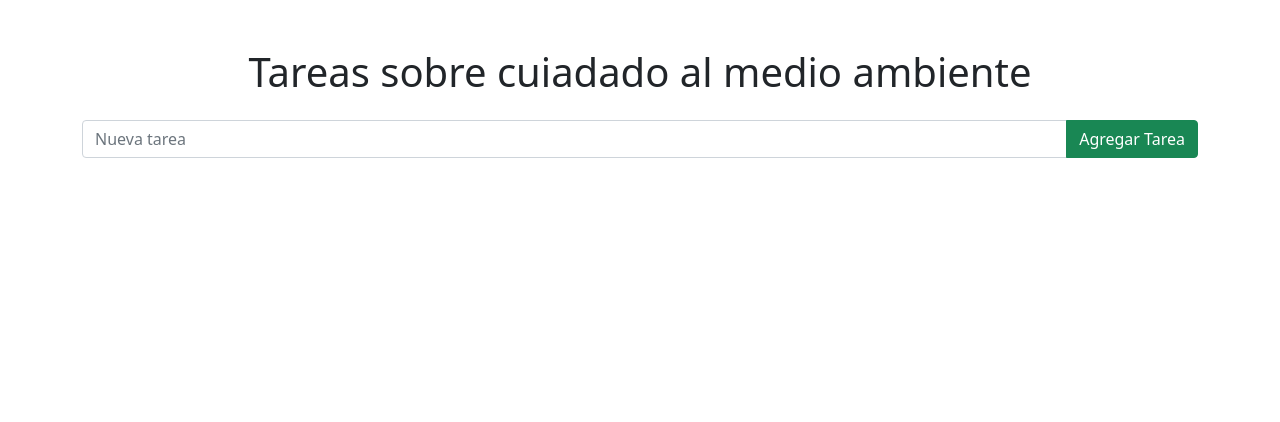
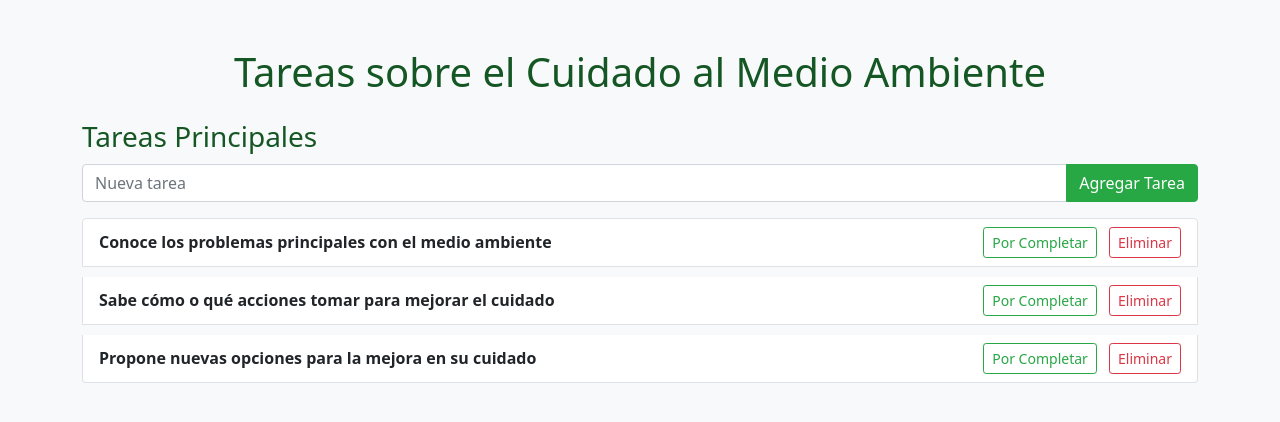
Before and after one commit to lemonlemonjiji/kira, a plain HTML site: page prinp.html in a window 1280 px wide. Drawn offline with nearby package versions, Linux system fonts and the light colour scheme.

Commit message:
mejora de paginas

```diff
--- a/prinp.html
+++ b/prinp.html
@@ -3,22 +3,105 @@
 <head>
     <meta charset="UTF-8">
     <meta name="viewport" content="width=device-width, initial-scale=1.0">
-    <title>Tareas de Medio Ambiente</title>
+    <title>Tareas sobre el Cuidado al Medio Ambiente</title>
     <link href="https://cdn.jsdelivr.net/npm/bootstrap@5.1.3/dist/css/bootstrap.min.css" rel="stylesheet">
     <style>
+        body {
+            background-color: #f8f9fa;
+        }
+
         .completed {
             text-decoration: line-through;
+            color: green;
+        }
+
+        .list-group-item {
+            background-color: #fff;
+            margin-bottom: 10px;
+            border-color: #dee2e6;
+        }
+
+        .list-group-item:hover {
+            background-color: #f1f1f1;
+        }
+
+        .input-group {
+            margin-bottom: 20px;
+        }
+
+        h1 {
+            color: #155724;
+        }
+
+        button.btn-success {
+            background-color: #28a745;
+            border-color: #28a745;
+        }
+
+        button.btn-success:hover {
+            background-color: #218838;
+            border-color: #218838;
+        }
+
+        button.btn-outline-success {
+            color: #28a745;
+            border-color: #28a745;
+        }
+
+        button.btn-outline-success:hover {
+            color: #fff;
+            background-color: #28a745;
+            border-color: #28a745;
+        }
+
+        button.btn-outline-danger {
+            color: #dc3545;
+            border-color: #dc3545;
+        }
+
+        button.btn-outline-danger:hover {
+            color: #fff;
+            background-color: #dc3545;
+            border-color: #dc3545;
+        }
+
+        .subtitle {
+            color: #155724;
+            margin-bottom: 10px;
         }
     </style>
 </head>
 <body>
     <div class="container mt-5">
-        <h1 class="text-center mb-4">Tareas sobre cuiadado al medio ambiente </h1>
+        <h1 class="text-center mb-4">Tareas sobre el Cuidado al Medio Ambiente</h1>
+        <h3 class="subtitle">Tareas Principales</h3>
         <div class="input-group mb-3">
             <input type="text" id="taskInput" class="form-control" placeholder="Nueva tarea">
             <button class="btn btn-success" id="addTaskBtn">Agregar Tarea</button>
         </div>
-        <ul class="list-group" id="taskList"></ul>
+        <ul class="list-group" id="taskList">
+            <li class="list-group-item d-flex justify-content-between align-items-center">
+                <span><strong>Conoce los problemas principales con el medio ambiente</strong></span>
+                <div>
+                    <button class="btn btn-sm btn-outline-success me-2 completeBtn">Por Completar</button>
+                    <button class="btn btn-sm btn-outline-danger deleteBtn">Eliminar</button>
+                </div>
+            </li>
+            <li class="list-group-item d-flex justify-content-between align-items-center">
+                <span><strong>Sabe cómo o qué acciones tomar para mejorar el cuidado</strong></span>
+                <div>
+                    <button class="btn btn-sm btn-outline-success me-2 completeBtn">Por Completar</button>
+                    <button class="btn btn-sm btn-outline-danger deleteBtn">Eliminar</button>
+                </div>
+            </li>
+            <li class="list-group-item d-flex justify-content-between align-items-center">
+                <span><strong>Propone nuevas opciones para la mejora en su cuidado</strong></span>
+                <div>
+                    <button class="btn btn-sm btn-outline-success me-2 completeBtn">Por Completar</button>
+                    <button class="btn btn-sm btn-outline-danger deleteBtn">Eliminar</button>
+                </div>
+            </li>
+        </ul>
     </div>
 
     <script>
@@ -32,9 +115,9 @@
             const li = document.createElement('li');
             li.className = 'list-group-item d-flex justify-content-between align-items-center';
             li.innerHTML = `
-                <span>${taskText}</span>
+                <span><strong>${taskText}</strong></span>
                 <div>
-                    <button class="btn btn-sm btn-outline-success me-2 completeBtn">Completada</button>
+                    <button class="btn btn-sm btn-outline-success me-2 completeBtn">Por Completar</button>
                     <button class="btn btn-sm btn-outline-danger deleteBtn">Eliminar</button>
                 </div>
             `;
@@ -43,6 +126,12 @@
             taskInput.value = '';
 
             li.querySelector('.completeBtn').addEventListener('click', function() {
+                const btnText = li.querySelector('.completeBtn').innerText;
+                if (btnText === 'Por Completar') {
+                    li.querySelector('.completeBtn').innerText = 'Completado';
+                } else {
+                    li.querySelector('.completeBtn').innerText = 'Por Completar';
+                }
                 li.querySelector('span').classList.toggle('completed');
             });
 
@@ -50,6 +139,19 @@
                 li.remove();
             });
         }
+
+        // Cambiar botón de las tareas principales a "Completado" al hacer clic
+        const mainTaskBtns = document.querySelectorAll('.completeBtn');
+        mainTaskBtns.forEach(btn => {
+            btn.addEventListener('click', function() {
+                const btnText = btn.innerText;
+                if (btnText === 'Por Completar') {
+                    btn.innerText = 'Completado';
+                } else {
+                    btn.innerText = 'Por Completar';
+                }
+            });
+        });
     </script>
 
     <script src="https://cdn.jsdelivr.net/npm/bootstrap@5.1.3/dist/js/bootstrap.bundle.min.js"></script>
```
